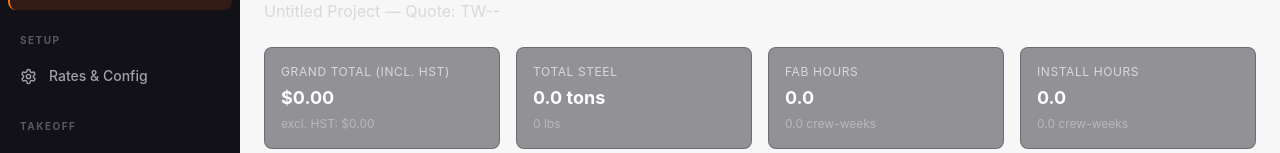
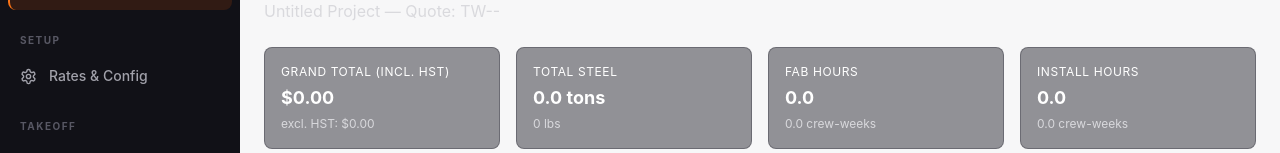
Before and after one commit to Tripleweld/steel-estimator-pro, a React (Vite) app: page / in a window 1280 px wide. Shown: the part 126-279 px from the top of the page. Built offline with nearby package versions, Linux system fonts and the light colour scheme.

Commit message:
Brighten KPI card text: label to white, sub-text to steel-200 for better contrast

```diff
--- a/src/pages/Dashboard.jsx
+++ b/src/pages/Dashboard.jsx
@@ -125,9 +125,9 @@ export default function Dashboard() {
 
   const MetricCard = ({ label, value, sub }) => (
     <div className="bg-steel-800/50 rounded-lg border border-steel-700/50 p-4">
-      <div className="text-steel-200 text-xs uppercase tracking-wider mb-1">{label}</div>
+      <div className="text-white text-xs uppercase tracking-wider mb-1">{label}</div>
       <div className="text-white font-bold text-lg">{value}</div>
-      {sub && <div className="text-steel-300 text-xs mt-1">{sub}</div>}
+      {sub && <div className="text-steel-200 text-xs mt-1">{sub}</div>}
     </div>
   )
 
```
